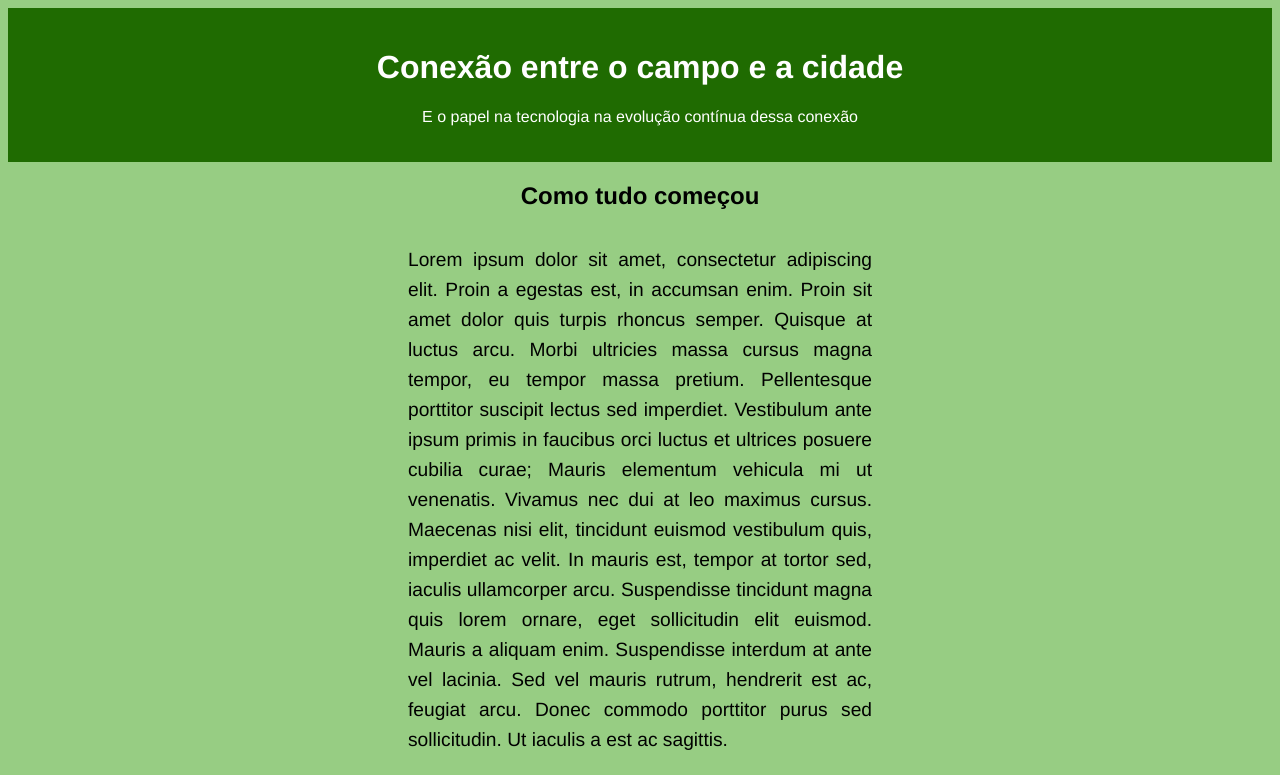
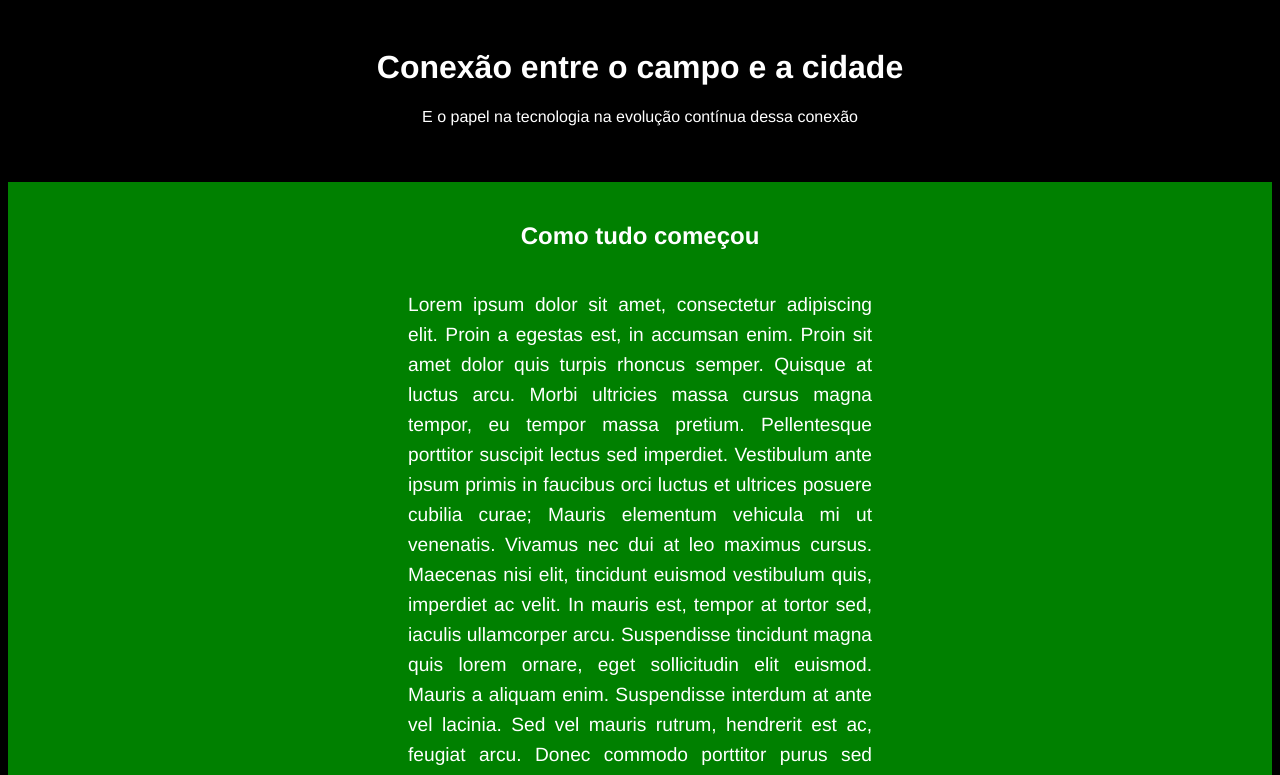
Before and after one commit to LucasCardoso15/projetoAgrinho_1, a plain HTML site: page index.html in a window 1280 px wide. Shown: the top 775 px of the page. Drawn offline with Linux system fonts and the light colour scheme.

Commit message:
committed

```diff
--- a/index.html
+++ b/index.html
@@ -12,17 +12,17 @@
             <p>E o papel na tecnologia na evolução contínua dessa conexão</p>
         </header>
         <main>
-            <section>
+            <section class="A">
                 <h2>Como tudo começou</h2>
                     <p class="text"> Lorem ipsum dolor sit amet, consectetur adipiscing elit. Proin a egestas est, in accumsan enim. Proin sit amet dolor quis turpis rhoncus semper. Quisque at luctus arcu. Morbi ultricies massa cursus magna tempor, eu tempor massa pretium. Pellentesque porttitor suscipit lectus sed imperdiet. Vestibulum ante ipsum primis in faucibus orci luctus et ultrices posuere cubilia curae; Mauris elementum vehicula mi ut venenatis. Vivamus nec dui at leo maximus cursus. Maecenas nisi elit, tincidunt euismod vestibulum quis, imperdiet ac velit. In mauris est, tempor at tortor sed, iaculis ullamcorper arcu. Suspendisse tincidunt magna quis lorem ornare, eget sollicitudin elit euismod. Mauris a aliquam enim. Suspendisse interdum at ante vel lacinia. Sed vel mauris rutrum, hendrerit est ac, feugiat arcu. Donec commodo porttitor purus sed sollicitudin. Ut iaculis a est ac sagittis.</p>
                     <img src="images/2023-05-07_Agriculture_in_Tauberbischofsheim_02_-_combine_harverster,_fields.jpg" class="img">
             </section>
-            <section>
+            <section class="B">
                 <h2>Prosperidade em crise</h2>
                     <p class="text"> Lorem ipsum dolor sit amet, consectetur adipiscing elit. Proin a egestas est, in accumsan enim. Proin sit amet dolor quis turpis rhoncus semper. Quisque at luctus arcu. Morbi ultricies massa cursus magna tempor, eu tempor massa pretium. Pellentesque porttitor suscipit lectus sed imperdiet. Vestibulum ante ipsum primis in faucibus orci luctus et ultrices posuere cubilia curae; Mauris elementum vehicula mi ut venenatis. Vivamus nec dui at leo maximus cursus. Maecenas nisi elit, tincidunt euismod vestibulum quis, imperdiet ac velit. In mauris est, tempor at tortor sed, iaculis ullamcorper arcu. Suspendisse tincidunt magna quis lorem ornare, eget sollicitudin elit euismod. Mauris a aliquam enim. Suspendisse interdum at ante vel lacinia. Sed vel mauris rutrum, hendrerit est ac, feugiat arcu. Donec commodo porttitor purus sed sollicitudin. Ut iaculis a est ac sagittis.</p>
                     <img src="images/Agriculture_and_Industry_-_geograph.org.uk_-_209054.jpg" class="img">
             </section>
-            <section>
+            <section class="C">
                 <h2>O que pode ser feito</h2>
                      <p class="text"> Lorem ipsum dolor sit amet, consectetur adipiscing elit. Proin a egestas est, in accumsan enim. Proin sit amet dolor quis turpis rhoncus semper. Quisque at luctus arcu. Morbi ultricies massa cursus magna tempor, eu tempor massa pretium. Pellentesque porttitor suscipit lectus sed imperdiet. Vestibulum ante ipsum primis in faucibus orci luctus et ultrices posuere cubilia curae; Mauris elementum vehicula mi ut venenatis. Vivamus nec dui at leo maximus cursus. Maecenas nisi elit, tincidunt euismod vestibulum quis, imperdiet ac velit. In mauris est, tempor at tortor sed, iaculis ullamcorper arcu. Suspendisse tincidunt magna quis lorem ornare, eget sollicitudin elit euismod. Mauris a aliquam enim. Suspendisse interdum at ante vel lacinia. Sed vel mauris rutrum, hendrerit est ac, feugiat arcu. Donec commodo porttitor purus sed sollicitudin. Ut iaculis a est ac sagittis.</p>
                      <img src="images/Agriculture_bubble.png" class="img">
--- a/style.css
+++ b/style.css
@@ -1,28 +1,41 @@
 header {
     color: white;
-    background-color: rgb(31, 107, 1);
+    background-color: rgb(0, 0, 0);
     padding: 20px;
     text-align: center;
     font-family: Helvetica
 }
 
 body {
-    background-color: rgba(137, 199, 114, 0.877);
+    background-color: rgb(0, 0, 0);
 
 }
 
 section {
     font-family: Helvetica;
-    color: black;
-    margin-bottom: 60px;
+    color: rgb(255, 255, 255);
     text-align: center;
+    margin-bottom: 20px;
+    margin-top: 20px;
+    padding-top: 20px;
+    padding-bottom: 20px;
+    height: 950px;
 
 }
-
+.A{
+    background-color: green;
+}
+.B{
+    background-color: white;
+    color:rgb(0, 0, 0)
+}
+.C{
+    background-color: black;
+}
 
 footer {
-    background-color: rgb(31, 107, 1);
-    color: white;
+    background-color: rgb(255, 255, 255);
+    color: rgb(0, 0, 0);
     padding: 20px;
     text-align: center;
     font-family: Helvetica;
@@ -30,8 +43,8 @@ footer {
 .text{
     margin-right: 400px;
     margin-left: 400px;
-    margin-bottom: 35px;
-    margin-top: 35px;
+    margin-bottom: 40px;
+    margin-top: 40px;
     text-align: justify;
     font-size:larger;
     line-height: 30px;
```
